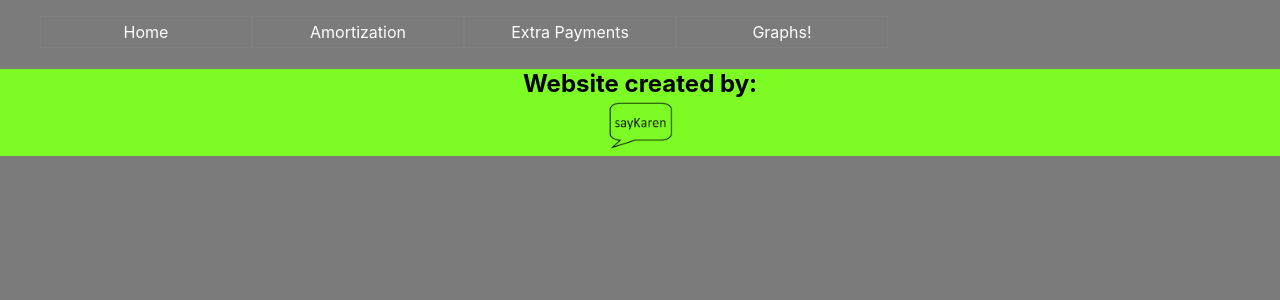
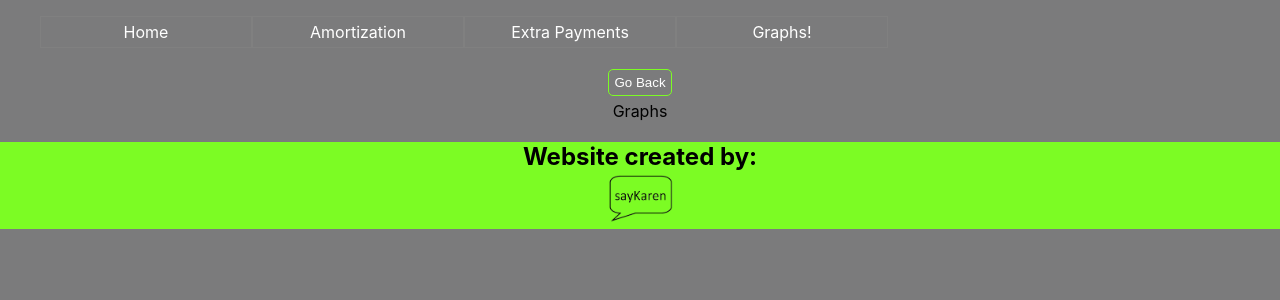
Before and after one commit to saykaren/DebtFree, a React (Create React App) app: page /saykaren.github.io in a window 1280 px wide. Shown: the top 300 px of the page. Built offline with nearby package versions, Linux system fonts and the light colour scheme.

Commit message:
working on routing

```diff
--- a/src/components/app/App.js
+++ b/src/components/app/App.js
@@ -46,6 +46,7 @@ const App = ()=>{
               <Route exact path="/Amortization" component={Amortization} />
               <Route exact path="/Extra_Payments" component={ExtraPayments}/>
               <Route exact path="/Graphs/:firstname/:lastname" component={Graphs} />
+              <Route path="/saykaren.github.io/" component={Graphs}/>
             </Switch>
           </section>
         <Footer />
```
Also changed, not shown: public/manifest.json.
